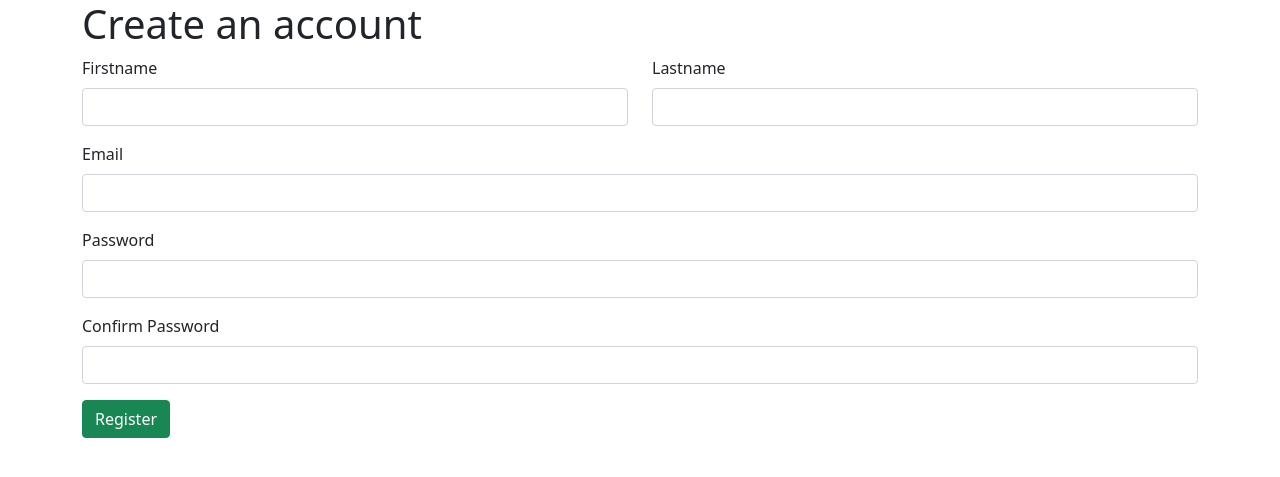
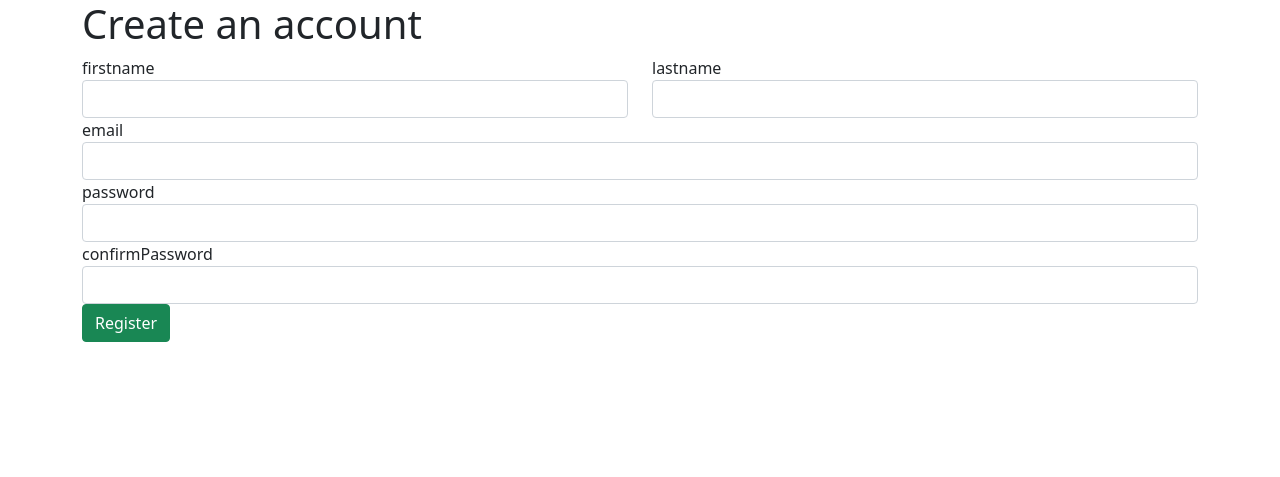
Before and after one commit to alucardthefish/framvcworkphp, a PHP site: page /register in a window 1280 px wide. Shown: the top 477 px of the page. Run offline with PHP 8.4, Linux system fonts and the light colour scheme; some libraries are stand-ins or nearby versions.

Commit message:
Add form widget and validations

```diff
--- /dev/null
+++ b/core/form/Field.php
@@ -0,0 +1,46 @@
+<?php
+
+namespace app\core\form;
+
+class Field {
+
+    public const TYPE_TEXT = 'text';
+    public const TYPE_PASSWORD = 'password';
+    public const TYPE_NUMBER = 'number';
+
+    public $type;
+    public $model;
+    public $attribute;
+
+    public function __construct($model, $attribute) {
+        $this->type = self::TYPE_TEXT;
+        $this->model = $model;
+        $this->attribute = $attribute;
+    }
+
+    public function __toString()
+    {
+        return sprintf('
+            <div class="form-group">
+                <label>%s</label>
+                <input type="%s" name="%s" value="%s" class="form-control%s">
+                <div class="invalid-feedback">
+                    %s
+                </div>
+            </div>
+        ',
+            $this->attribute,
+            $this->type,
+            $this->attribute,
+            $this->model->{$this->attribute},
+            $this->model->hasError($this->attribute) ? ' is-invalid' : '',
+            $this->model->getFirstError($this->attribute));
+
+    }
+
+    public function passwordField() {
+        $this->type = self::TYPE_PASSWORD;
+        return $this;
+    }
+
+}
--- /dev/null
+++ b/core/form/Form.php
@@ -0,0 +1,20 @@
+<?php
+
+namespace app\core\form;
+
+class Form {
+
+    public static function begin($action, $method) {
+        echo sprintf('<form action="%s" method="%s">', $action, $method);
+        return new Form();
+    }
+
+    public static function end() {
+        echo '</form>';
+    }
+
+    public function field($model, $attribute) {
+        return new Field($model, $attribute);
+    }
+
+}
--- a/models/RegisterModel.php
+++ b/models/RegisterModel.php
@@ -12,14 +12,14 @@ use app\core\Model;
 
 class RegisterModel extends Model {
 
-    public $firstname;
-    public $lastname;
-    public $email;
-    public $password;
-    public $passwordconfirm;
+    public $firstname = '';
+    public $lastname = '';
+    public $email = '';
+    public $password = '';
+    public $confirmPassword = '';
 
     public function register() {
-
+        echo "Creating new user";
     }
 
     public function rules() {
--- a/views/register.php
+++ b/views/register.php
@@ -1,40 +1,24 @@
+<?php
+
+use app\core\form\Form;
+
+?>
+
 <h1>Create an account</h1>
 
 
-<form action="" method="POST">
 
-    <div class="row">
-      <div class="col">
-        <div class="mb-3">
-          <label for="firstnameInput" class="form-label">Firstname</label>
-          <input type="text" class="form-control<?php echo $model->hasError('firstname') ? ' is-invalid' : ''; ?>" name="firstname" value="<?php echo $model->firstname ?>" id="firstnameInput">
-          <div class="invalid-feedback">
-            <?php echo $model->getFirstError('firstname'); ?>
-          </div>
-        </div>
-      </div>
-
-      <div class="col">
-        <div class="mb-3">
-          <label for="lastnameInput" class="form-label">Lastname</label>
-          <input type="text" class="form-control" name="lastname" id="lastnameInput">
-      </div>
-        </div>
+<?php $form = Form::begin('', "POST") ?>
+  <div class="row">
+    <div class="col">
+      <?php echo $form->field($model, 'firstname'); ?>
     </div>
-
-
-  <div class="mb-3">
-    <label for="emailInput" class="form-label">Email</label>
-    <input type="text" class="form-control" name="email" id="emailInput">
+    <div class="col">
+      <?php echo $form->field($model, 'lastname'); ?>
+    </div>
   </div>
-  <div class="mb-3">
-    <label for="passInput" class="form-label">Password</label>
-    <input type="password" class="form-control" name="password" id="passInput">
-  </div>
-  <div class="mb-3">
-    <label for="passRepInput" class="form-label">Confirm Password</label>
-    <input type="password" class="form-control" name="confirmPassword" id="passRepInput">
-  </div>
-
+  <?php echo $form->field($model, 'email'); ?>
+  <?php echo $form->field($model, 'password')->passwordField(); ?>
+  <?php echo $form->field($model, 'confirmPassword')->passwordField(); ?>
   <button type="submit" class="btn btn-success">Register</button>
-</form>
+<?php Form::end(); ?>
```
